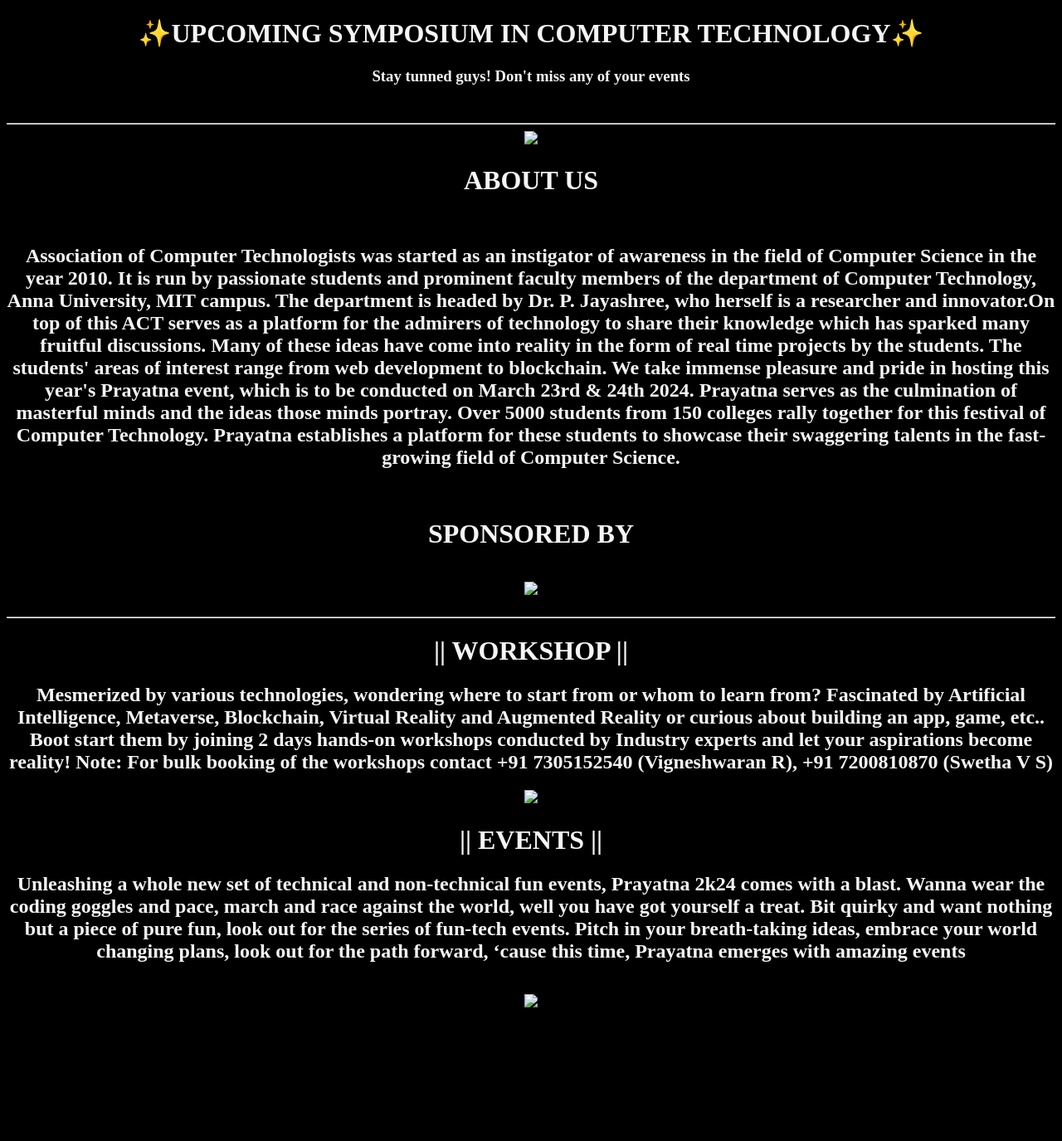
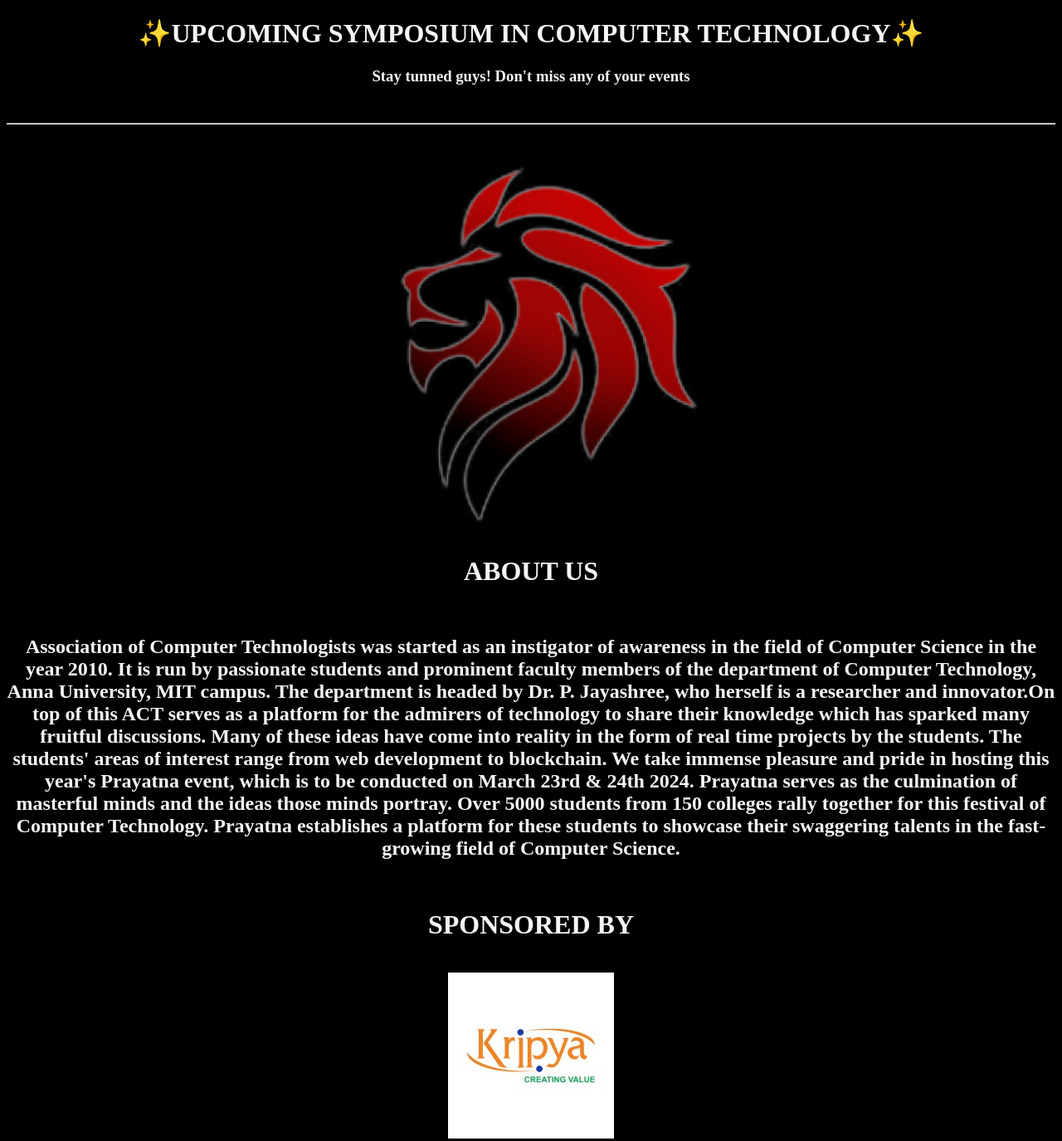
Before and after one commit to premnath3536/premnath3536.github.io, a plain HTML site: page index.html in a window 1280 px wide. Shown: the top 1375 px of the page at 83% size. Before the commit the page ends 1226 px from the top, so only its background shows below. Drawn offline with Linux system fonts and the light colour scheme.

Commit message:
Update index.html

```diff
--- a/index.html
+++ b/index.html
@@ -4,7 +4,7 @@
         <title>
             PRAYATNA
         </title>
-       <link rel="icon" href="img/date.png">
+       <link rel="icon" href="date.png">
     </head>
     <body bgcolor="black" style="color:whitesmoke">
         <center>
@@ -14,7 +14,7 @@
             <h3> Stay tunned guys! Don't miss any of your events</h3>
         </center><br><hr>
         <center>
-        <img src="img/Prayatna.png"><br>
+        <img src="Prayatna.png"><br>
         <h1>ABOUT US</h1><br>
         <h2>Association of Computer Technologists was started as an instigator of awareness in the field of Computer Science in the year 2010. It is run by passionate students and prominent faculty members of the department of Computer Technology, Anna University, MIT campus. The department is headed by Dr. P. Jayashree, who herself is a researcher and innovator.On top of this ACT serves as a platform for the admirers of technology to share their knowledge which has sparked many fruitful discussions. Many of these ideas have come into reality in the form of real time projects by the students. The students' areas of interest range from web development to blockchain. We take immense pleasure and pride in hosting this year's Prayatna event, which is to be conducted on March 23rd & 24th 2024. Prayatna serves as the culmination of masterful minds and the ideas those minds portray. Over 5000 students from 150 colleges rally together for this festival of Computer Technology. Prayatna establishes a platform for these students to showcase their swaggering talents in the fast- growing field of Computer Science.</h2>
         </center>
@@ -22,7 +22,7 @@
         <center>
             <h1>SPONSORED BY</h1>
             <br>
-            <img src="img/prayantra.jpg"
+            <img src="prayantra.jpg"
         </center><br>
         <h1><hr></h1>
         <h1>||    WORKSHOP    ||</h1>
@@ -31,14 +31,14 @@
             Boot start them by joining 2 days hands-on workshops conducted by Industry experts and let your aspirations become reality!
 
             Note: For bulk booking of the workshops contact +91 7305152540 (Vigneshwaran R),   +91 7200810870 (Swetha V S)</h2>
-           <center> <img src="img/workshop1.jpg"</center>
+           <center> <img src="workshop1.jpg"</center>
             <br>
             <h1 >||    EVENTS    ||</h1>
             <h2>Unleashing a whole new set of technical and non-technical fun events, Prayatna 2k24 comes with a blast. Wanna wear the coding goggles and pace, march and race against the world, well you have got yourself a treat. Bit quirky and want nothing but a piece of pure fun, look out for the series of fun-tech events.
 
                 Pitch in your breath-taking ideas, embrace your world changing plans, look out for the path forward, ‘cause this time, Prayatna emerges with amazing events</h2>
                 <br>
-                <img src="img/2.png"
+                <img src="2.png"
                 <hr>
 
 
```
